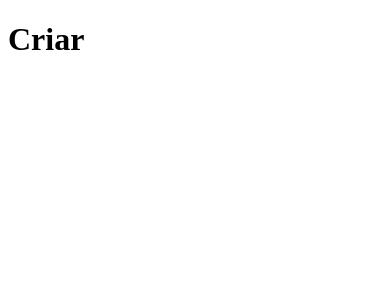
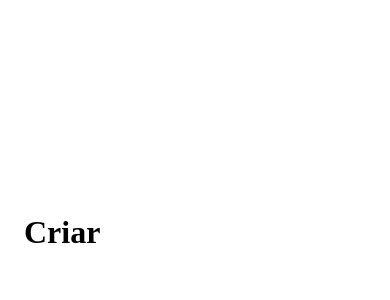
Before and after one commit to Rafael-Mota-Moraes/Dogs-Next, a Next.js app: page /login/criar in a window 390 px wide. Shown: the top 300 px of the page. Built offline with nearby package versions, Linux system fonts and the light colour scheme.

Commit message:
Login Layout

```diff
--- /dev/null
+++ b/src/app/login/layout.tsx
@@ -0,0 +1,14 @@
+import React from 'react';
+import styles from './login.module.css';
+
+export default async function LoginLayout({
+  children,
+}: {
+  children: React.ReactNode;
+}) {
+  return (
+    <div className={styles.login}>
+      <div className={styles.forms}>{children}</div>
+    </div>
+  );
+}
--- /dev/null
+++ b/src/app/login/login.module.css
@@ -0,0 +1,31 @@
+.login {
+  display: grid;
+  grid-template-columns: 1fr 1fr;
+  min-height: 100vh;
+  gap: 2rem;
+}
+
+.login::before {
+  display: block;
+  content: '';
+  background: url('/assets/login.jpg') no-repeat center center;
+  background-size: cover;
+}
+
+.forms {
+  max-width: 30rem;
+  padding: 1rem;
+  margin-top: 20vh;
+}
+
+@media (max-width: 40rem) {
+  .login {
+    grid-template-columns: 1fr;
+  }
+  .login::before {
+    display: none;
+  }
+  .forms {
+    max-width: 100%;
+  }
+}
```
